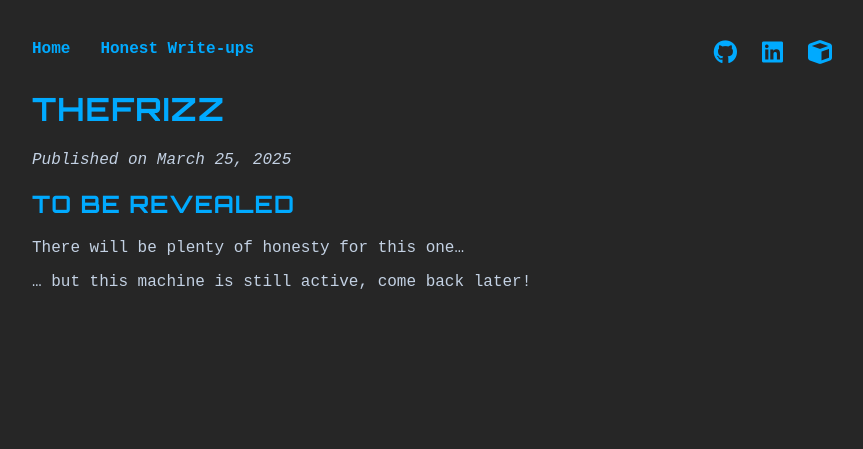
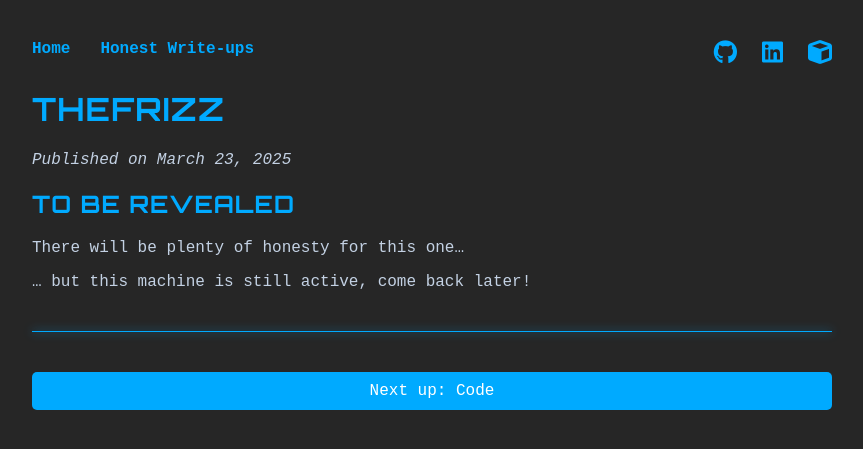
Before and after one commit to tiagomanunes/tiagomanunes.github.io, a Jekyll site: the page built from _writeups/thefrizz.md, in a window 1280 px wide. Shown: the top 449 px of the page, without its empty margins (208-1071 px from the left). Built offline with Jekyll 4.4.1, drawn with Linux system fonts in a browser that asks for light colours.

Commit message:
Fixes after finding Jekyll bug, added post navigation

```diff
--- a/_config.yml
+++ b/_config.yml
@@ -7,7 +7,7 @@ collections:
   writeups:
     output: true
     permalink: /writeups/:title/
-    index: true
+    sort_by: date
 
 defaults:
   - scope:
--- a/_layouts/post.html
+++ b/_layouts/post.html
@@ -8,3 +8,15 @@ layout: default
 <article>
   {{ content }}
 </article>
+
+<hr>
+
+<div class="post-nav">
+  {% if page.previous %}
+      <a href="{{ page.previous.url }}" class="prev">Previously: {{ page.previous.title }}</a>
+  {% endif %}
+
+  {% if page.next %}
+      <a href="{{ page.next.url }}" class="next">Next up: {{ page.next.title }}</a>
+  {% endif %}
+</div>
--- a/_writeups/thefrizz.md
+++ b/_writeups/thefrizz.md
@@ -1,7 +1,7 @@
 ---
 layout: post
 title: "TheFrizz"
-date: 2025-03-25
+date: 2025-03-23
 ---
 
 ## To be revealed
--- a/assets/css/style.css
+++ b/assets/css/style.css
@@ -111,3 +111,44 @@ hr {
   margin: 40px 0;
   box-shadow: 0 0 10px #00aaff;
 }
+
+.post-nav {
+  display: flex;
+  justify-content: space-between;
+  flex-wrap: wrap;
+  gap: 10px;
+  margin-top: 20px;
+}
+
+.post-nav a {
+  flex: 1;
+  text-align: center;
+  padding: 10px;
+  background-color: #00aaff;
+  color: #ffffff;
+  text-decoration: none;
+  border-radius: 5px;
+  transition: background-color 0.3s ease-in-out;
+}
+
+.post-nav a:hover {
+  background-color: #0088cc;
+}
+
+.prev {
+  text-align: left;
+}
+
+.next {
+  text-align: right;
+}
+
+@media (max-width: 600px) {
+  .post-nav {
+      flex-direction: column;
+  }
+
+  .prev, .next {
+      text-align: center;
+  }
+}
```
Also changed, not shown: _writeups/code.md (+1 -1 lines), writeups.md (renamed from _writeups/index.md, +4 -6 lines).
